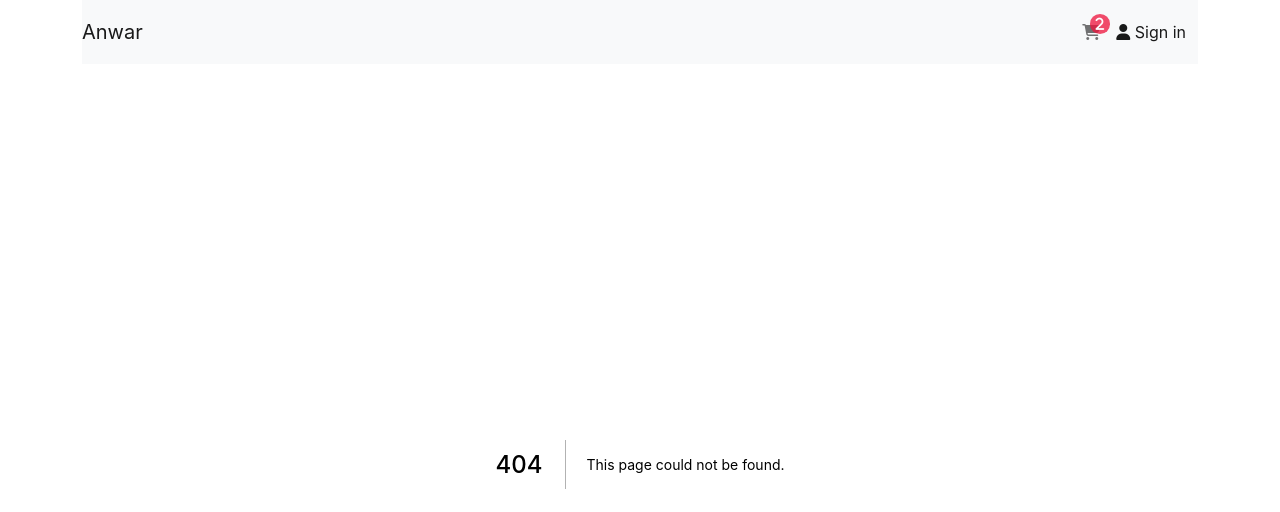
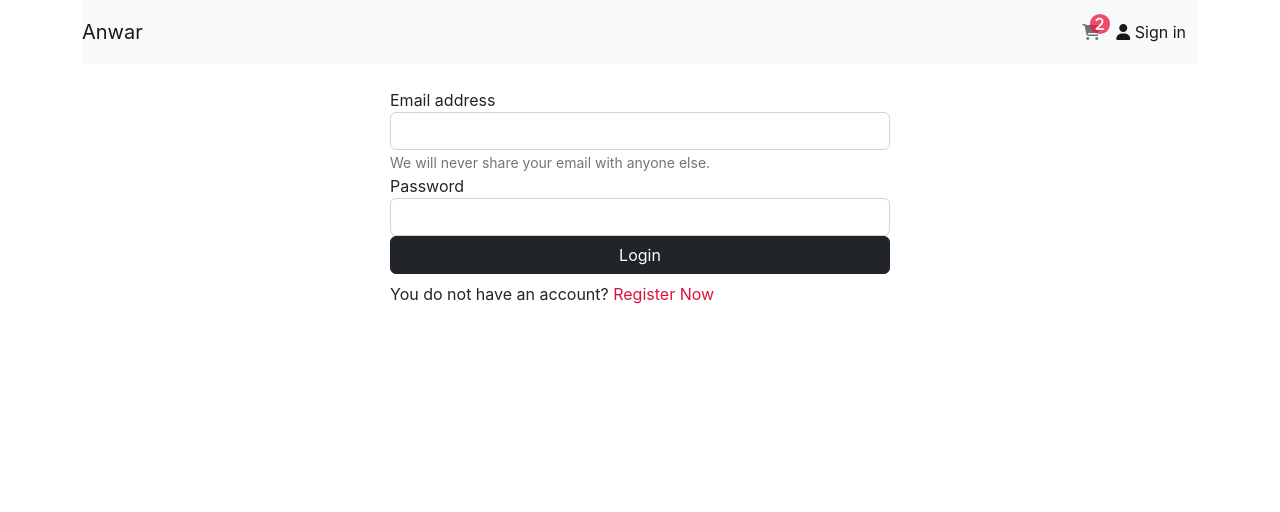
Before and after one commit to AnwarHossainSR/next-ecommerce, a Next.js app: page /signin in a window 1280 px wide. Before the commit this address had no page. Shown: the top 512 px of the page. Built offline with nearby package versions, Linux system fonts and the light colour scheme.

Commit message:
design login page

```diff
--- /dev/null
+++ b/pages/signin.js
@@ -0,0 +1,107 @@
+//import Cookie from "js-cookie";
+import Head from "next/head";
+import Link from "next/link";
+import { useRouter } from "next/router";
+import { useContext, useEffect, useState } from "react";
+//import { DataContext } from "../store/GlobalState";
+//import { postData } from "../utils/fetchData";
+
+const Signin = () => {
+  const initialState = { email: "", password: "" };
+  const [userData, setUserData] = useState(initialState);
+  const { email, password } = userData;
+
+  //const { state, dispatch } = useContext(DataContext);
+  //const { auth } = state;
+
+  const router = useRouter();
+
+  const handleChangeInput = (e) => {
+    const { name, value } = e.target;
+    setUserData({ ...userData, [name]: value });
+    //dispatch({ type: "NOTIFY", payload: {} });
+  };
+
+  const handleSubmit = async (e) => {
+    e.preventDefault();
+    // dispatch({ type: "NOTIFY", payload: { loading: true } });
+    // const res = await postData("auth/login", userData);
+
+    // if (res.err)
+    //   return dispatch({ type: "NOTIFY", payload: { error: res.err } });
+    // dispatch({ type: "NOTIFY", payload: { success: res.msg } });
+
+    // dispatch({
+    //   type: "AUTH",
+    //   payload: {
+    //     token: res.access_token,
+    //     user: res.user,
+    //   },
+    // });
+
+    // Cookie.set("refreshtoken", res.refresh_token, {
+    //   path: "api/auth/accessToken",
+    //   expires: 7,
+    // });
+
+    // localStorage.setItem("firstLogin", true);
+  };
+
+  // useEffect(() => {
+  //   if (Object.keys(auth).length !== 0) router.push("/");
+  // }, [auth, router]);
+
+  return (
+    <div>
+      <Head>
+        <title>Sign in Page</title>
+      </Head>
+
+      <form
+        className="mx-auto my-4"
+        style={{ maxWidth: "500px" }}
+        onSubmit={handleSubmit}
+      >
+        <div className="form-group">
+          <label htmlFor="exampleInputEmail1">Email address</label>
+          <input
+            type="email"
+            className="form-control"
+            id="exampleInputEmail1"
+            aria-describedby="emailHelp"
+            name="email"
+            value={email}
+            onChange={handleChangeInput}
+          />
+          <small id="emailHelp" className="form-text text-muted">
+            We will never share your email with anyone else.
+          </small>
+        </div>
+        <div className="form-group">
+          <label htmlFor="exampleInputPassword1">Password</label>
+          <input
+            type="password"
+            className="form-control"
+            id="exampleInputPassword1"
+            name="password"
+            value={password}
+            onChange={handleChangeInput}
+          />
+        </div>
+
+        <button type="submit" className="btn btn-dark w-100">
+          Login
+        </button>
+
+        <p className="my-2">
+          You do not have an account?{" "}
+          <Link href="/register">
+            <a style={{ color: "crimson" }}>Register Now</a>
+          </Link>
+        </p>
+      </form>
+    </div>
+  );
+};
+
+export default Signin;
```
